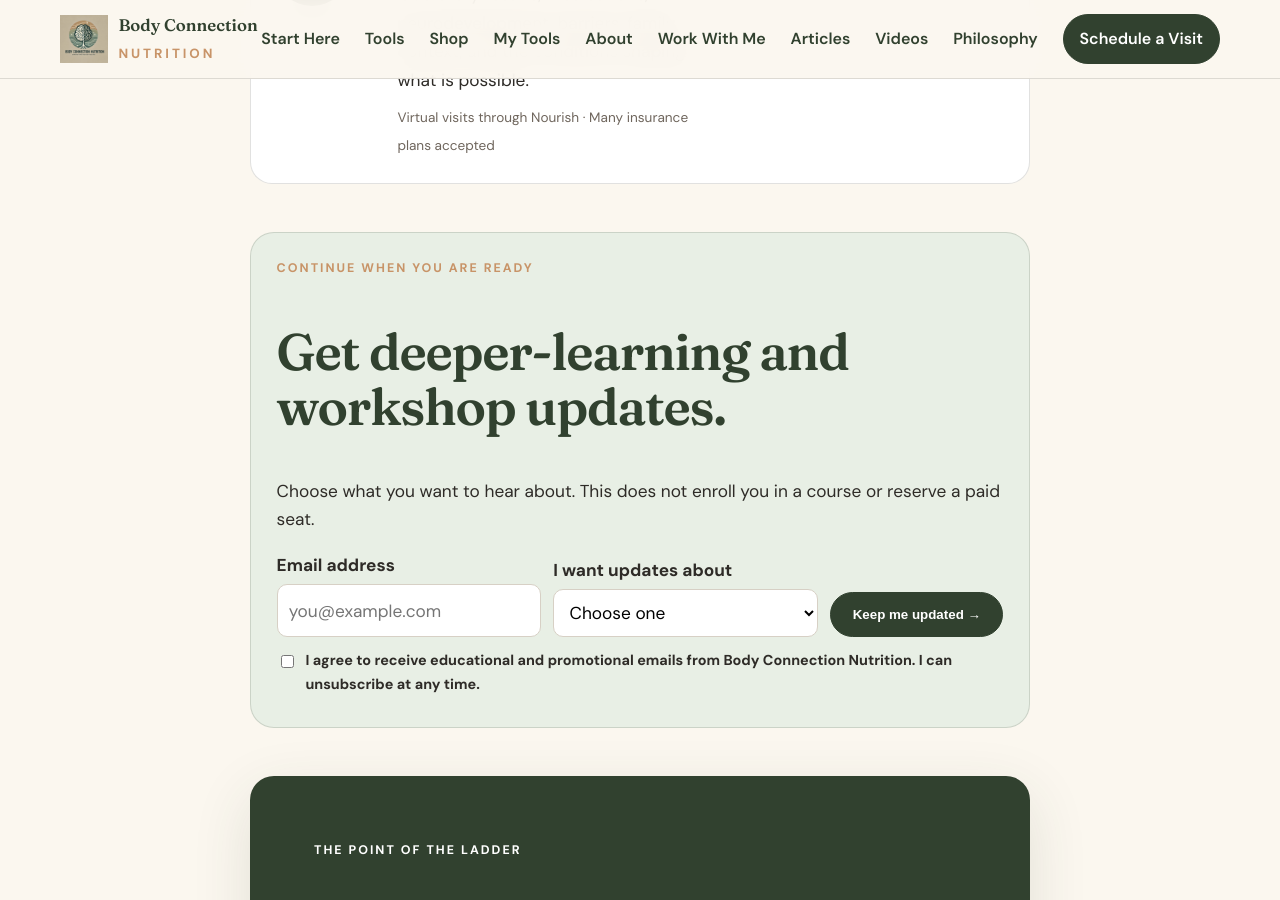
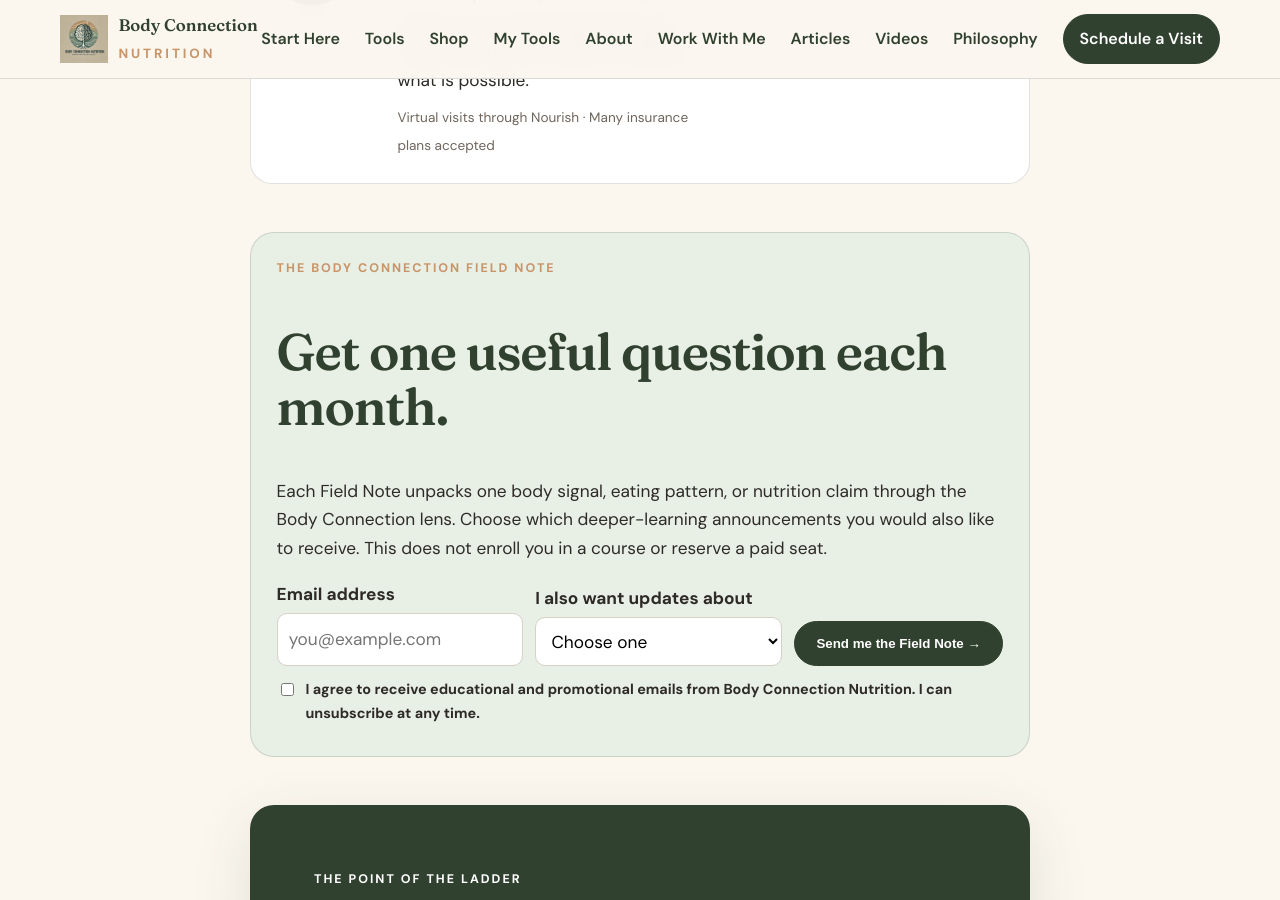
Before and after one commit to BodyConnectionNutrition/Nov-10-build, a Jekyll site: the page built from path.md, in a window 1280 px wide and 900 px high, scrolled down 3171 px. Built offline with Jekyll 4.4.1, drawn with Linux system fonts in a browser that asks for light colours.

Commit message:
Give the email list a named monthly benefit

```diff
--- a/path.md
+++ b/path.md
@@ -32,15 +32,15 @@ The path does not require everyone to buy everything. Each level stands on its o
 </div>
 
 <section class="learning-form" id="learning-updates">
-  <p class="eyebrow">Continue when you are ready</p>
-  <h2>Get deeper-learning and workshop updates.</h2>
-  <p>Choose what you want to hear about. This does not enroll you in a course or reserve a paid seat.</p>
+  <p class="eyebrow">The Body Connection Field Note</p>
+  <h2>Get one useful question each month.</h2>
+  <p>Each Field Note unpacks one body signal, eating pattern, or nutrition claim through the Body Connection lens. Choose which deeper-learning announcements you would also like to receive. This does not enroll you in a course or reserve a paid seat.</p>
   <form name="body-connection-learning-updates" method="POST" action="/email-thank-you/" data-netlify="true" netlify-honeypot="bot-field" class="learning-form-grid">
     <input type="hidden" name="form-name" value="body-connection-learning-updates">
     <p hidden><label>Do not fill this out: <input name="bot-field"></label></p>
     <label><span>Email address</span><input type="email" name="email" autocomplete="email" required placeholder="you@example.com"></label>
-    <label><span>I want updates about</span><select name="interest" required><option value="">Choose one</option><option>Workbooks and courses</option><option>Live workshops</option><option>Both</option></select></label>
-    <button class="button" type="submit">Keep me updated →</button>
+    <label><span>I also want updates about</span><select name="interest" required><option value="">Choose one</option><option>The Field Note only</option><option>Workbooks and courses</option><option>Live workshops</option><option>Both</option></select></label>
+    <button class="button" type="submit">Send me the Field Note →</button>
     <label style="grid-column:1/-1;display:flex;gap:.55rem;align-items:flex-start;font-size:.9rem"><input type="checkbox" name="consent" value="yes" required style="width:auto;min-height:0;margin-top:.35rem"><span>I agree to receive educational and promotional emails from Body Connection Nutrition. I can unsubscribe at any time.</span></label>
   </form>
 </section>
```
